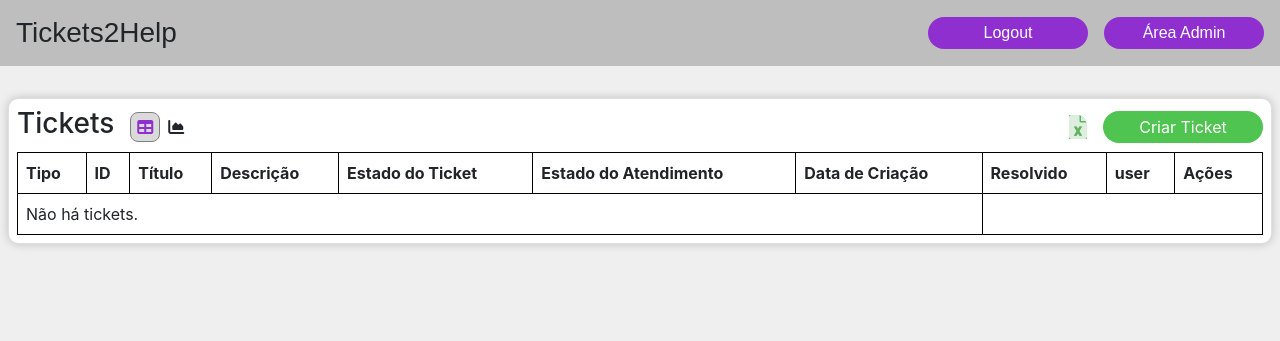
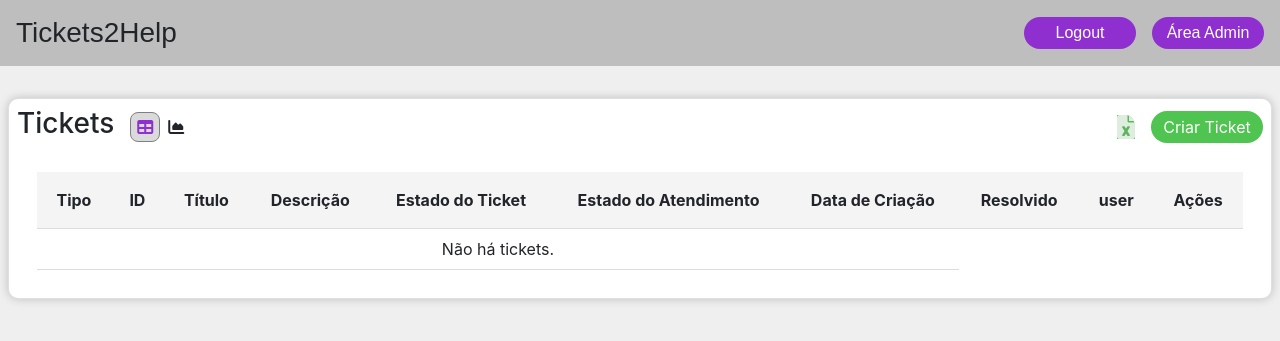
Before and after one commit to vascopeixoto/Tickets2Help, a Django app: page / in a window 1280 px wide. Shown: the top 341 px of the page. Run offline with Django 5.2, Linux system fonts and the light colour scheme; the visitor is signed in with stand-in values (Sample User, id 1); data that the repository does not hold is empty; some libraries are stand-ins or nearby versions.

Commit message:
improved aspect of table and btns

```diff
--- a/static/base/css/app.css
+++ b/static/base/css/app.css
@@ -1,5 +1,9 @@
+html {
+    --bg-panel: #F4F4F4;
+}
+
 .btn {
-    width: 10rem;
+    width: 7rem;
     height: 2rem;
     border-radius: 20px;
     border: 0;
@@ -13,6 +17,7 @@
 
 .btn:hover {
     transform: scale(1.05);
+    color: white;
 }
 
 table {
@@ -20,16 +25,42 @@ table {
     border-collapse: collapse;
 }
 
-table,
-th,
-td {
-    border: 1px solid black;
+.Tickets {
+    display: flex;
+    flex-direction: column;
+    border-radius: 7px;
+    padding: 20px;
+    overflow-x: auto;
 }
 
-th,
+th {
+    padding: 1rem;
+    text-align: center;
+    border-bottom: 1px solid #ddd;
+}
+
 td {
     padding: 8px;
-    text-align: left;
+    text-align: center;
+    border-bottom: 1px solid #ddd;
+}
+
+
+tr:hover {
+    background-color: var(--bg-panel);
+}
+
+
+.Tickets table {
+    width: 100%
+}
+
+.Tickets td button {
+    border-radius: 20px;
+}
+
+.Primeiro-tr {
+    background-color: var(--bg-panel);
 }
 
 .title {
--- a/templates/ticket_table.html
+++ b/templates/ticket_table.html
@@ -1,6 +1,7 @@
+<div class="Tickets">
     <table class="mt-1" id="table">
         <thead>
-    <tr>
+            <tr class="Primeiro-tr">
                 <th>Tipo</th>
                 <th>ID</th>
                 <th>Título</th>
@@ -41,7 +42,8 @@
                         {% if user.is_staff %}
                             <button
                                     type="button"
-                            class="btn btn-primary"
+                                    class="btn"
+                                    style="background-color: #007bff; margin: 0.25rem;"
                                     data-toggle="modal"
                                     data-target="#editarModal{{ ticket.id }}"
                                     onclick="editar_modal('{{ ticket.id }}', '{{ ticket.tipo }}')"
@@ -51,7 +53,8 @@
                         {% endif %}
                         <button
                                 type="button"
-                        class="btn btn-info"
+                                class="btn"
+                                style="background-color: #17a2b8; margin: 0.25rem;"
                                 data-toggle="modal"
                                 data-target="#detalhesModal{{ ticket.id }}"
                                 onclick="detalhes_modal('{{ ticket.id }}', '{{ ticket.tipo }}')"
@@ -67,3 +70,4 @@
             {% endfor %}
         </tbody>
     </table>
+</div>
```
Lines whose indentation alone changed are shown as unchanged.
